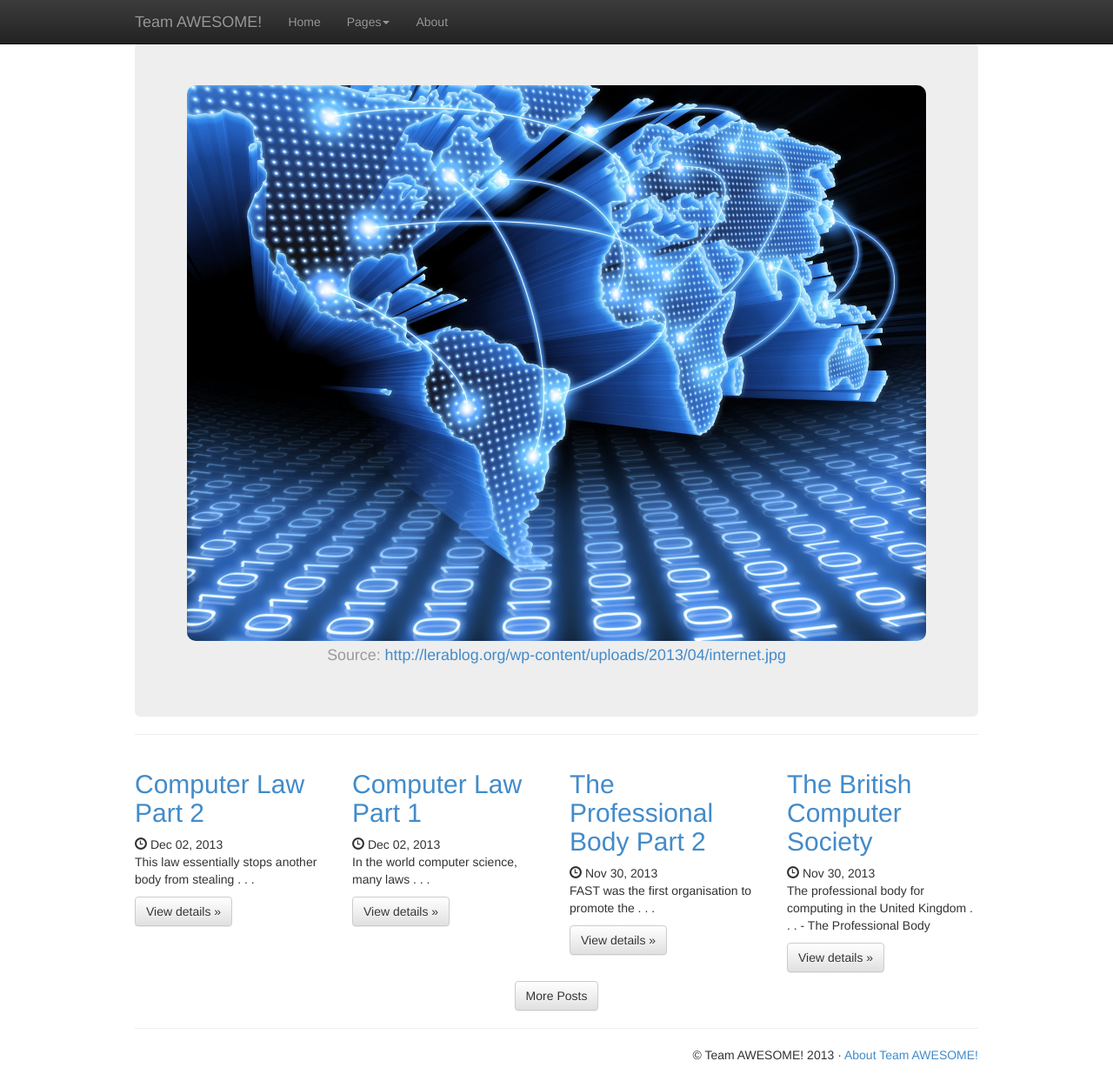
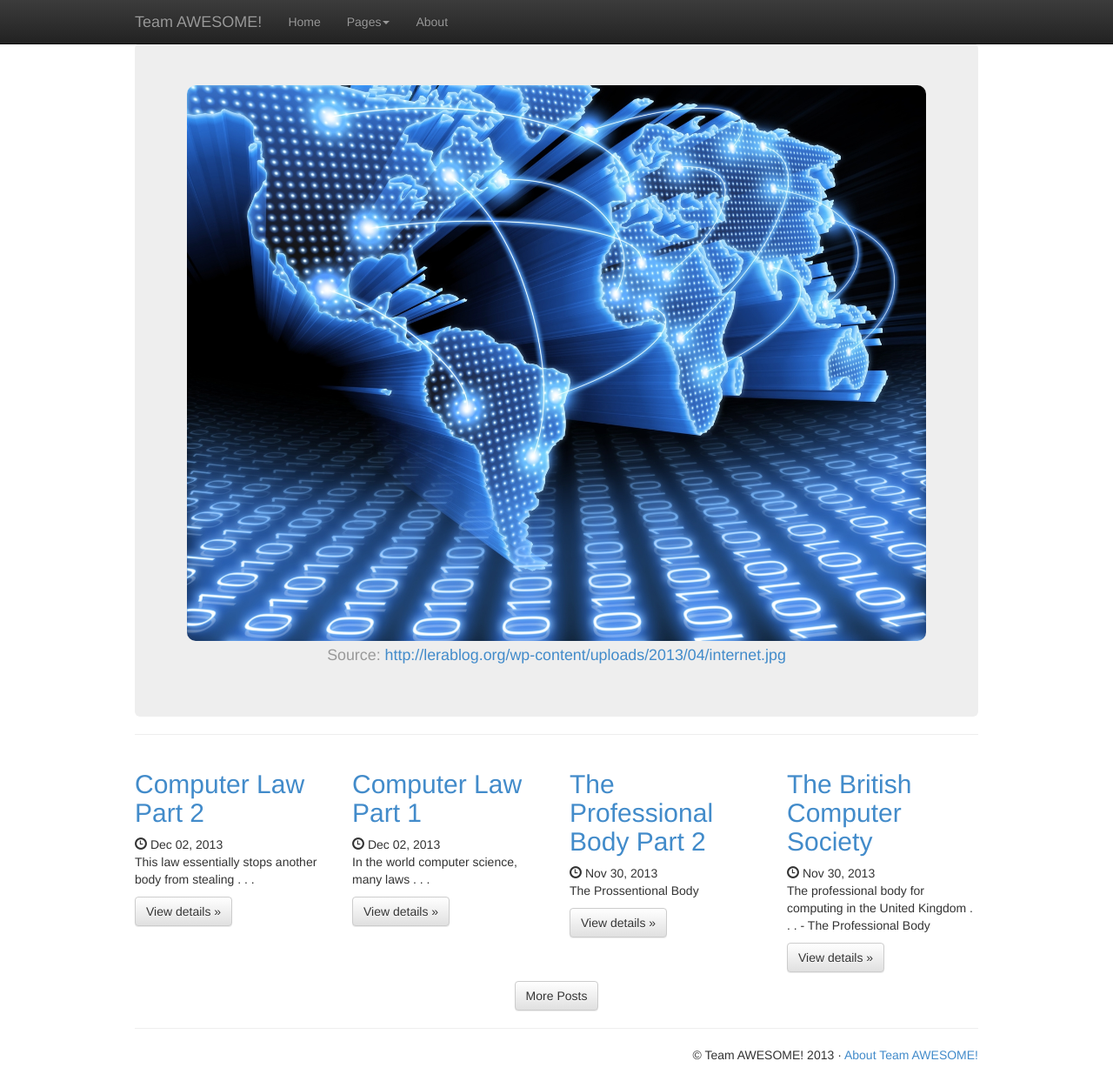
Before and after one commit to adamus1red/tripping-octo-adventure, a Jekyll site: the page built from index.html, in a window 1280 px wide and 1243 px high. Shown: the whole window at 87% size. Built offline with Jekyll 4.4.1, drawn with Linux system fonts in a browser that asks for light colours; Markdown is read by kramdown in place of the engine named in the settings.

Commit message:
Update 2013-11-30-professional-issues-2.md

```diff
--- a/_posts/2013-11-30-professional-issues-2.md
+++ b/_posts/2013-11-30-professional-issues-2.md
@@ -1,7 +1,8 @@
 ---
 layout: page
 title: The Professional Body Part 2
-excerpt: FAST was the first organisation to promote the . . .
+excerpt: The Prossentional Body
+author: Tom Maxwell
 ---
 
 FAST was the first organisation to promote the use of professional management of legitimate software, when it was formed in 1984. The organisation aims to reduce the use of software piracy in the business sectors.
```
